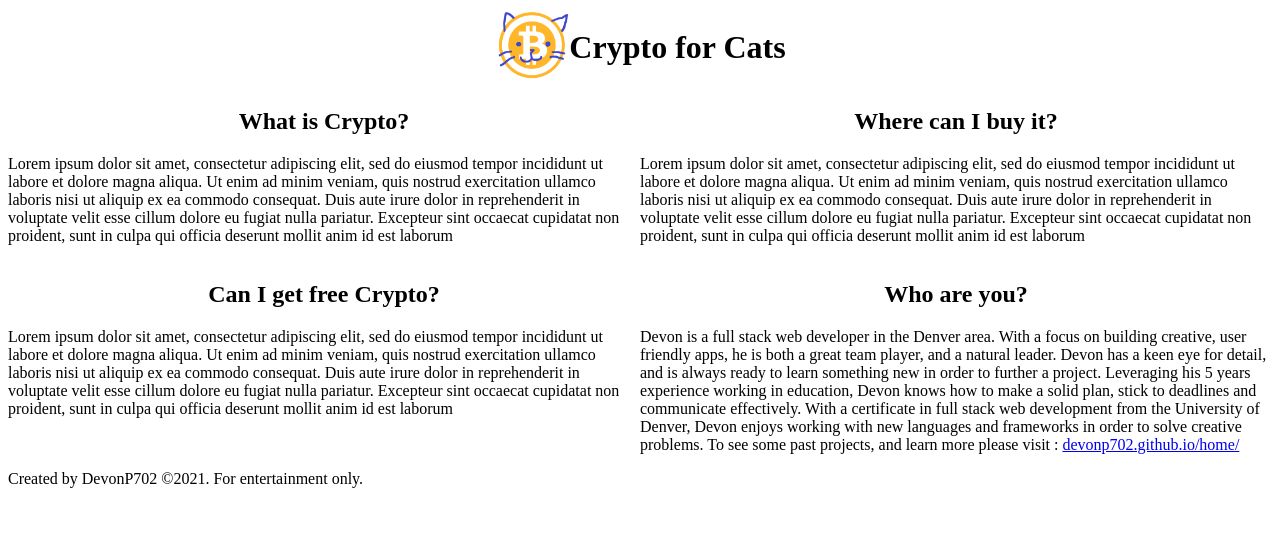
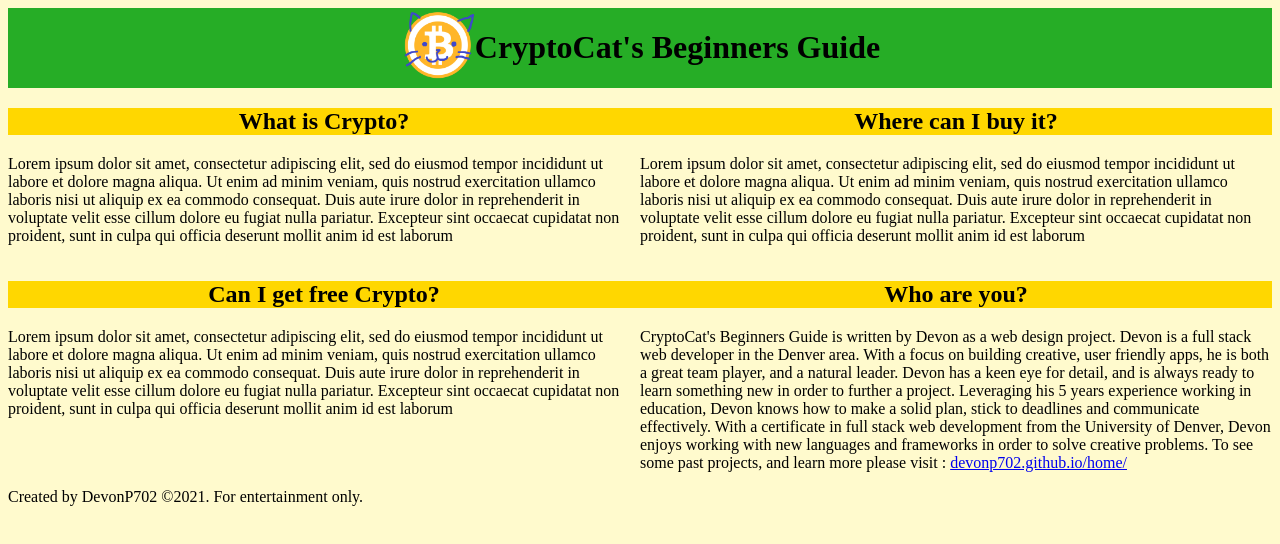
Before and after one commit to devonp702/cryptoForCats, a plain HTML site: page index.html in a window 1280 px wide. Drawn offline with Linux system fonts and the light colour scheme.

Commit message:
styling and colors

```diff
--- a/index.html
+++ b/index.html
@@ -5,12 +5,12 @@
   <meta charset="UTF-8">
   <meta http-equiv="X-UA-Compatible" content="IE=edge">
   <meta name="viewport" content="width=device-width, initial-scale=1.0">
-  <title>Crypto for Cats</title>
+  <title>CryptoCat's Beginners Guide</title>
 </head>
 <body>
   <header>
     <img id="logo" src="logo.png" />
-    <h1>Crypto for Cats</h1>
+    <h1>CryptoCat's Beginners Guide</h1>
   </header>
   <div class="flex-container">
     <section>
@@ -29,7 +29,7 @@
     </section>
     <section>
       <h2>Who are you?</h2>
-      <p>Devon is a full stack web developer in the Denver area. With a focus on building creative,
+      <p>CryptoCat's Beginners Guide is written by Devon as a web design project. Devon is a full stack web developer in the Denver area. With a focus on building creative,
         user friendly apps, he is both a great team player, and a natural leader.
         Devon has a keen eye for detail, and is always ready to learn something new in order to
         further a project. Leveraging his 5 years experience working in education, Devon knows
--- a/style.css
+++ b/style.css
@@ -6,6 +6,11 @@
   justify-content: center;
 }
 }
+
+body {
+  background-color: lemonchiffon;
+}
+
 section {
   flex: 2 4;
 }
@@ -13,13 +18,18 @@ section {
 header {
   display: flex;
   justify-content: center;
+  background-color: rgb(38, 173, 38);
 }
 
 #logo {
   max-width: 75px;
-  max-height: fit-content;
+  max-height: 75px;
 }
 
 h1, h2 {
   text-align: center;
 }
+
+h2 {
+  background-color: gold;
+}
```
